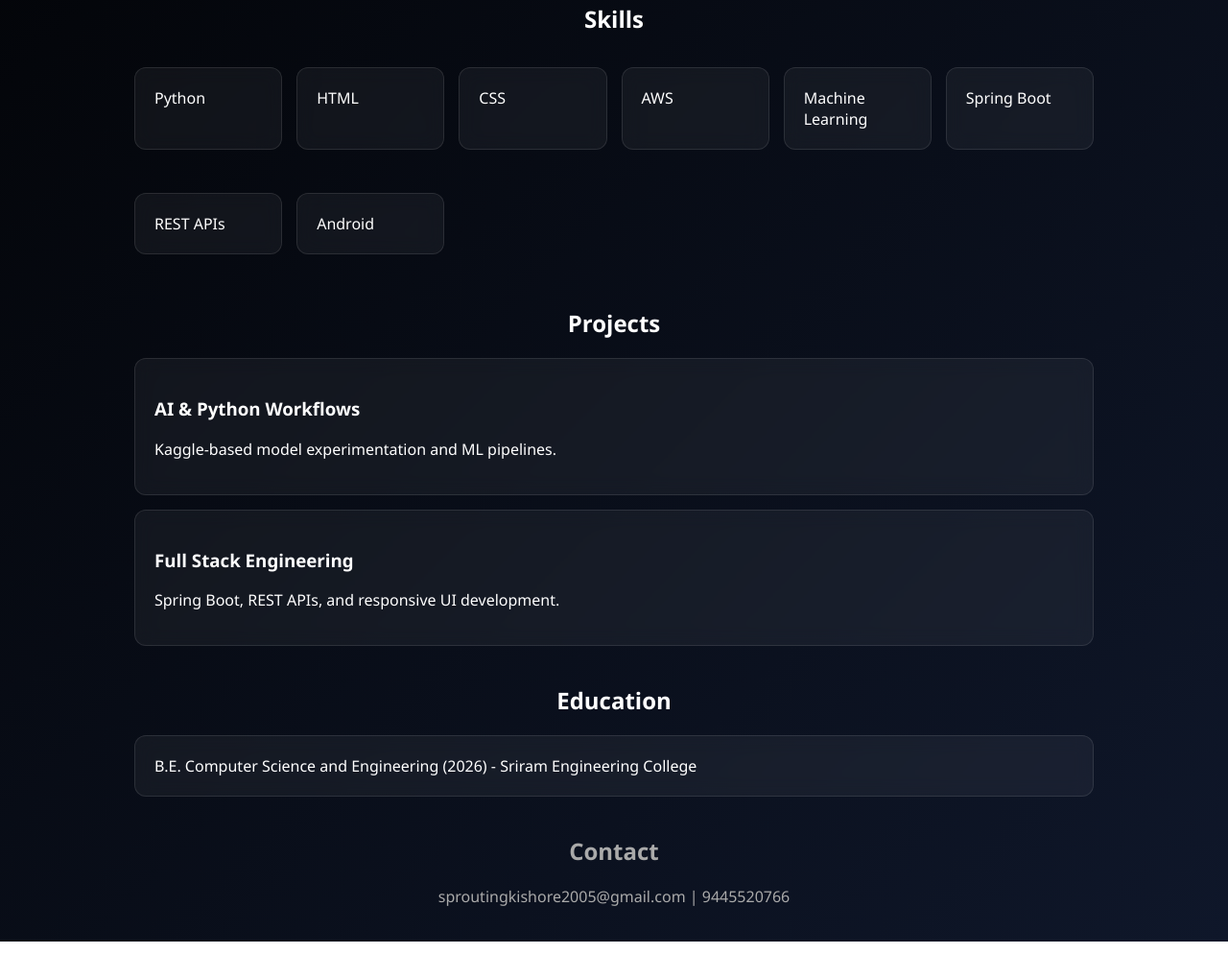
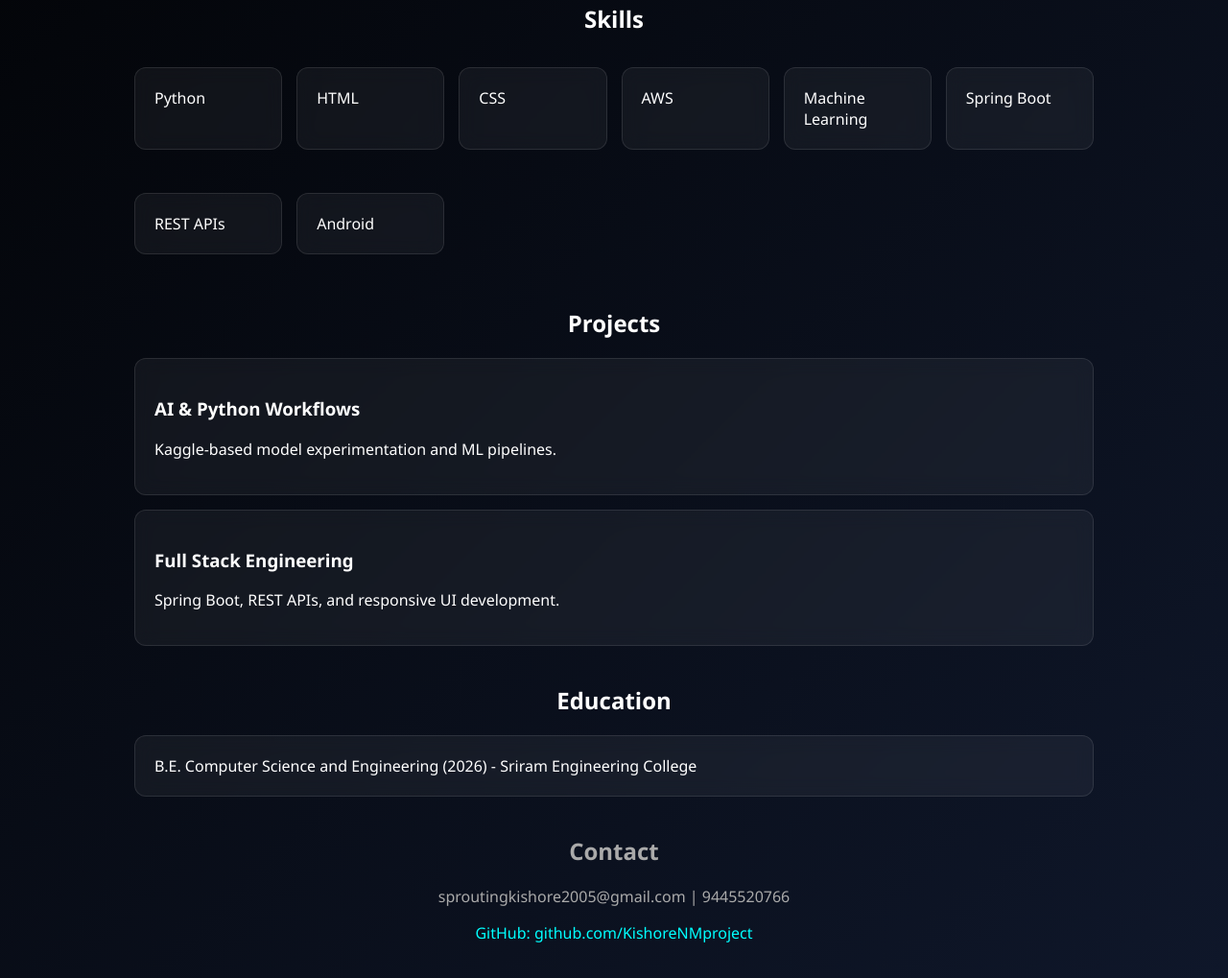
Before and after one commit to KishoreNMproject/Portfolio-Kishore, a plain HTML site: page index.html in a window 1280 px wide. Shown: the part 667-1686 px from the top of the page at 96% size. Before the commit the page ends 1648 px from the top, so only its background shows below. Drawn offline with Linux system fonts and the light colour scheme.

Commit message:
updated portfolio

```diff
--- a/index.html
+++ b/index.html
@@ -17,6 +17,8 @@
     .grid { display:grid; grid-template-columns:repeat(auto-fit,minmax(150px,1fr)); gap:15px; }
     h2 { text-align:center; margin-top:40px; }
     .contact { text-align:center; margin-top:40px; color:#aaa; }
+    .contact a, .social-link { color:cyan; text-decoration:none; }
+    .contact a:hover, .social-link:hover { text-decoration:underline; }
 
     /* MODAL */
     #resumeModal {
@@ -108,6 +110,7 @@
   <div class="contact">
     <h2>Contact</h2>
     <p>sproutingkishore2005@gmail.com | 9445520766</p>
+    <p><a href="https://github.com/KishoreNMproject" target="_blank" rel="noopener noreferrer">GitHub: github.com/KishoreNMproject</a></p>
   </div>
 
 </div>
@@ -143,6 +146,7 @@ function closeContact(){
     <h2>Contact Me</h2>
     <p style="margin-top:10px;">📧 sproutingkishore2005@gmail.com</p>
     <p>📞 9445520766</p>
+    <p><a class="social-link" href="https://github.com/KishoreNMproject" target="_blank" rel="noopener noreferrer">GitHub Profile</a></p>
     <a href="mailto:sproutingkishore2005@gmail.com">
       <button class="btn btn-outline" style="margin-top:10px;">Send Email</button>
     </a>
```
